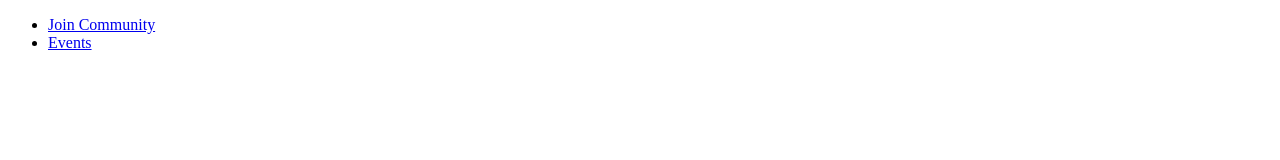
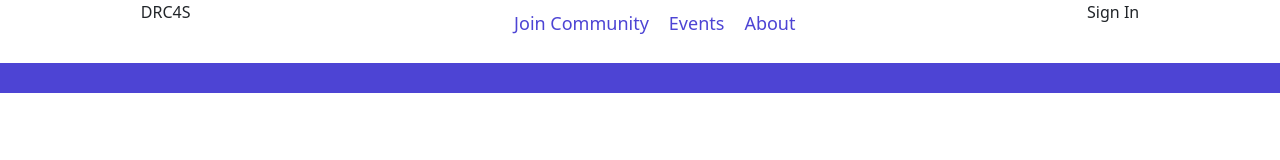
Before and after one commit to Bikesh1211/DRC4S, a plain HTML site: page frontend/index.html in a window 1280 px wide. Drawn offline with nearby package versions, Linux system fonts and the light colour scheme.

Commit message:
new changes

```diff
--- a/frontend/index.html
+++ b/frontend/index.html
@@ -5,26 +5,41 @@
     <meta charset="UTF-8">
     <meta http-equiv="X-UA-Compatible" content="IE=edge">
     <meta name="viewport" content="width=device-width, initial-scale=1.0">
+    <!-- css -->
     <link rel="stylesheet" href="style.css">
+    <!-- css -->
+
+    <!-- bootstrap -->
+    <link href="https://cdn.jsdelivr.net/npm/bootstrap@5.0.2/dist/css/bootstrap.min.css" rel="stylesheet">
+    <script src="https://cdn.jsdelivr.net/npm/bootstrap@5.0.2/dist/js/bootstrap.bundle.min.js"></script>
+    <!-- bootstrap -->
     <title>DRC4S</title>
 </head>
 <body>
-
+    <nav>
         <div class="top-nav">
             <div class="logo">
-
+                <p>DRC4S</p>
             </div>
 
             <div class="links">
                 <ul>
                     <li><a href="#joincommunity">Join Community</a></li>
                     <li><a href="#events">Events</a></li>
+                    <li><a href="#events">About</a></li>
                 </ul>
             </div>
             <div class="signin">
-
+                <p>Sign In</p>
             </div>
         </div>
 
+        <div class="mid-nav">
+
+        </div>
+    </nav>
+
+
+
 </body>
 </html>
--- a/frontend/style.css
+++ b/frontend/style.css
@@ -0,0 +1,25 @@
+body{
+    margin: 0;
+    padding: 0;
+}
+
+.top-nav{
+    display: flex;
+    justify-content: space-around;
+}
+.links ul{
+    display: flex;
+}
+.links ul li{
+    list-style: none;
+    margin: 10px;
+}
+.links ul li a{
+    text-decoration: none;
+    color: #4D44D4;
+    font-size: 18px;
+}
+.mid-nav{
+    background-color: #4D44D4;
+    height: 30px;
+}
```
Lines whose indentation alone changed are shown as unchanged.
